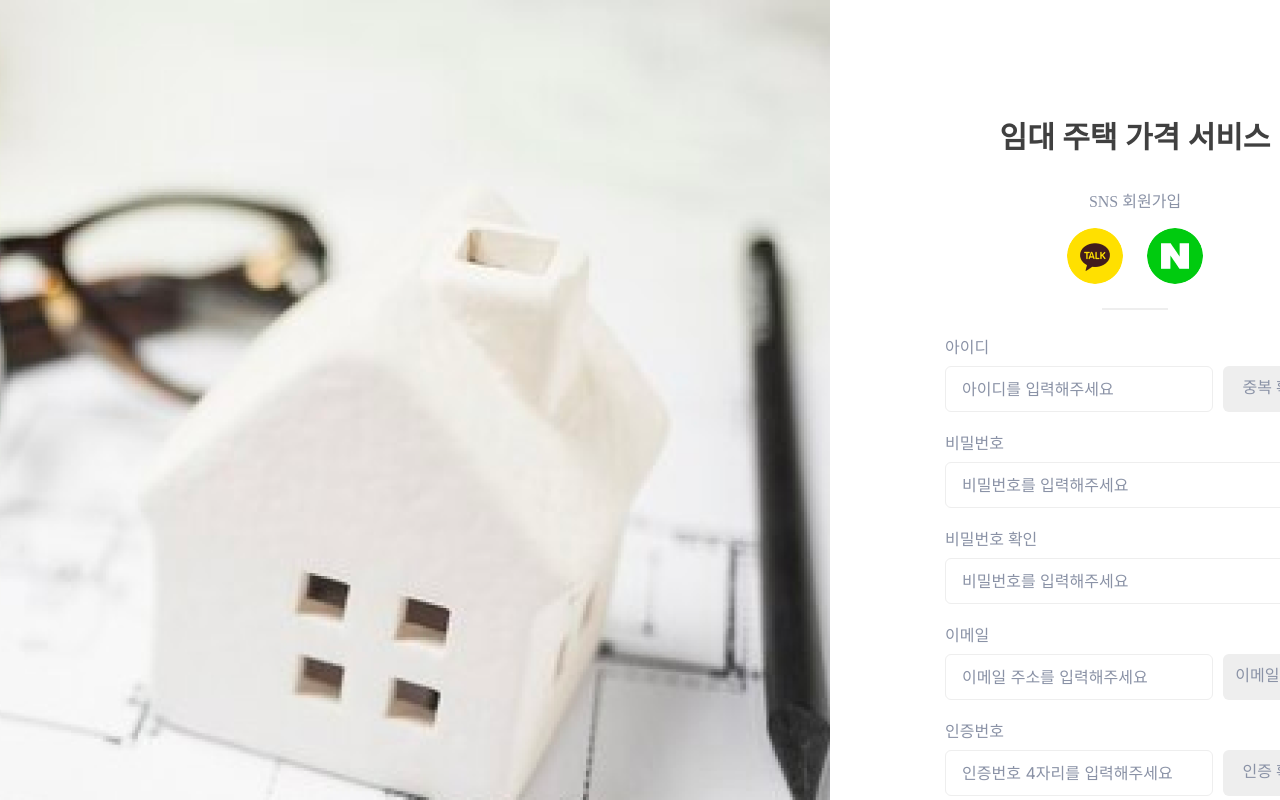
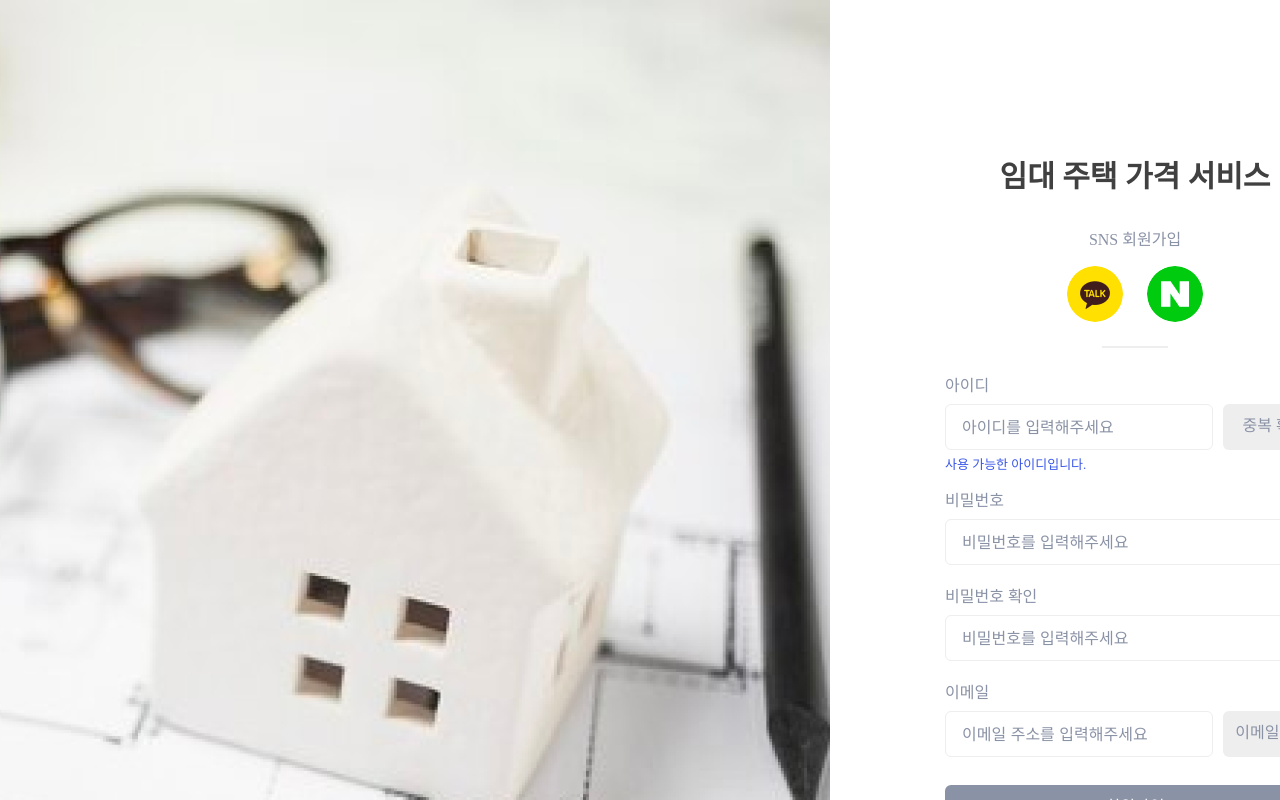
Before and after one commit to ahndb/react-estate, a React (Create React App) app: page / in a window 1280 px wide. Both pictures are taken after a click on the element "회원가입". Shown: the top 800 px of the page. Built offline with nearby package versions, Linux system fonts and the light colour scheme; the HTML template or start-up script is replaced by a standard one; a web font is replaced by a local one.

Commit message:
240412 09:50 Update SignUpMessage

```diff
--- a/src/components/Inputbox/index.tsx
+++ b/src/components/Inputbox/index.tsx
@@ -1,5 +1,6 @@
 import React, { ChangeEvent } from 'react';
 import './style.css';
+import '../../App.css'
 
 export interface InputBoxProps {
   label: string;
@@ -10,11 +11,14 @@ export interface InputBoxProps {
   buttonTitle?: string;
   buttonStatus?: boolean;
   onButtonClickHandler?: () => void;
+  message?: string;
+  error? : boolean;
 }
 
-export default function InputBox({ label, type, value, placeholder, onChangeHandler, buttonTitle, buttonStatus, onButtonClickHandler }: InputBoxProps) {
+export default function InputBox({ label, type, value, placeholder, onChangeHandler, buttonTitle, buttonStatus, onButtonClickHandler, message, error }: InputBoxProps) {
 
   const buttonClass = buttonStatus ? 'input-primary-button' : 'input-disable-button'
+  const messageClass = 'input-message ' + (error ? 'error' : 'primary');
 
   return (
     <div className="input-box">
@@ -33,7 +37,9 @@ export default function InputBox({ label, type, value, placeholder, onChangeHand
           </div>
           }
       </div>
-      <div className="input-message"></div>
+      <div className={messageClass}>
+        {message}
+      </div>
     </div>
   );
 }
--- a/src/views/Authentication/index.tsx
+++ b/src/views/Authentication/index.tsx
@@ -84,11 +84,21 @@ function SignUp ({onLinkClickHandler}: Props) {
   const [emailButtonStatus, setEmailButtonStatus] = useState<boolean>(false);
   const [authNumberButtonStatus, setauthNumberButtonStatus] = useState<boolean>(false);
 
+  const [isIdCheck,setIsIdCheck] = useState<boolean>(false);
+  const [isEmailCheck,setIsEmailCheck] = useState<boolean>(false);
+  const [isAuthNumberCheck,setIsAuthNumberCheck] = useState<boolean>(false);
+
+  const isSignUpActive = isIdCheck &&isEmailCheck && isAuthNumberCheck && password && passwordCheck;
+  // primary-button full-width / disable-button full-width
+  const signUpButtonClass = `${isSignUpActive ? 'primary' : 'disable'}-button full-width`
+  // isSignUpActive ? 'primary-button full-width' : 'disable-button full-width'
+  // (isSignUpActive ? 'primary' :  'disable') + -'button full-width'
   //          event handler          //
   const onIdChangeHandler = (event: ChangeEvent<HTMLInputElement>) => {
     const {value} = event.target;
     setId(value);
     setIdButtonStatus(value !=='');
+    setIsIdCheck(false);
   }
   const onPasswordChangeHandler = (event: ChangeEvent<HTMLInputElement>) => {
     setPassword(event.target.value);
@@ -100,43 +110,53 @@ function SignUp ({onLinkClickHandler}: Props) {
     const {value} = event.target;
     setEmail(value);
     setEmailButtonStatus(value !=='');
+    setIsEmailCheck(false);
+    setIsAuthNumberCheck(false);
   }
   const onAuthNumberChangeHandler = (event: ChangeEvent<HTMLInputElement>) => {
     const {value} = event.target;
     setAuthNumber(value);
     setauthNumberButtonStatus(value !=='');
+    setIsAuthNumberCheck(false);
   }
 
-  //          render          //
   const onIdButtonClickHandler = () => {
     if(!idButtonStatus) return;
     alert(id);
+    setIsIdCheck(true);
   };
   const onEmailButtonClickHandler = () => {
-    if(!setEmailButtonStatus) return;
+    if(!emailButtonStatus) return;
     alert(email);
+    setIsEmailCheck(true);
   };
   const onAuthNumberButtonClickHandler = () => {
-    if(!setauthNumberButtonStatus) return;
+    if(!authNumberButtonStatus) return;
     alert(authNumber);
+    setIsAuthNumberCheck(true);
+  };
+
+  const onSignUpButtonClickHandler = () => {
+    if(!isSignUpActive) return;
+    alert(`아이디 : ${id} / 비밀번호 : ${password} / 비밀번호 확인 : ${passwordCheck} / 이메일 : ${email} / 인증번호: ${authNumber} ` );
+    setId('');
+    setPassword('');
+    setPasswordCheck('');
+    setEmail('');
+    setAuthNumber('');
+    alert(`아이디 : ${id} / 비밀번호 : ${password} / 비밀번호 확인 : ${passwordCheck} / 이메일 : ${email} / 인증번호: ${authNumber} ` );
   };
 
 
 
-  const onSignUpButtonClickHandler = () => {
-    alert(`아이디 : ${id} / 비밀번호 : ${password} / 비밀번호 확인 : ${passwordCheck} / 이메일 : ${email} / 인증번호: ${authNumber} ` );
-    setId('');
-    setPassword('');
-    alert(`아이디 : ${id} / 비밀번호 : ${password} / 비밀번호 확인 : ${passwordCheck} / 이메일 : ${email} / 인증번호: ${authNumber} ` );
-  };
-
+  //          render          //
   return (
     <div className='authentication-contents'>
     <SnsContainer title='SNS 회원가입' />
     <div className='short-divider'></div>
     <div className='authentication-input-container'>
 
-    <InputBox label={'아이디'} type={'text'} value={id} placeholder={'아이디를 입력해주세요'} onChangeHandler={onIdChangeHandler} buttonTitle='중복 확인' buttonStatus={idButtonStatus} onButtonClickHandler={onIdButtonClickHandler} />
+    <InputBox label={'아이디'} type={'text'} value={id} placeholder={'아이디를 입력해주세요'} onChangeHandler={onIdChangeHandler} buttonTitle='중복 확인' buttonStatus={idButtonStatus} onButtonClickHandler={onIdButtonClickHandler} error={false} message='사용 가능한 아이디입니다.'/>
 
     <InputBox label={'비밀번호'} type={'password'} value={password} placeholder={'비밀번호를 입력해주세요'} onChangeHandler={onPasswordChangeHandler}  />
 
@@ -144,11 +164,14 @@ function SignUp ({onLinkClickHandler}: Props) {
 
     <InputBox label={'이메일'} type={'text'} value={email} placeholder={'이메일 주소를 입력해주세요'} onChangeHandler={onEmailChangeHandler} buttonTitle='이메일 인증' buttonStatus={emailButtonStatus} onButtonClickHandler={onEmailButtonClickHandler}  />
 
+    {
+    isEmailCheck &&
     <InputBox label={'인증번호'} type={'text'} value={authNumber} placeholder={'인증번호 4자리를 입력해주세요'} onChangeHandler={onAuthNumberChangeHandler} buttonTitle='인증 확인' buttonStatus={authNumberButtonStatus} onButtonClickHandler={onAuthNumberButtonClickHandler}  />
+    }
 
     </div>
     <div className='authentication-button-container'>
-      <div className="primary-button full-width" onClick={onSignUpButtonClickHandler}> 회원가입</div>
+      <div className={signUpButtonClass} onClick={onSignUpButtonClickHandler}> 회원가입</div>
       <div  className="text-link" onClick={onLinkClickHandler}>로그인</div>
     </div>
   </div>
```
